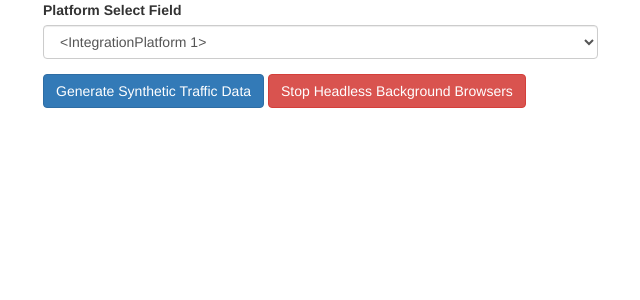
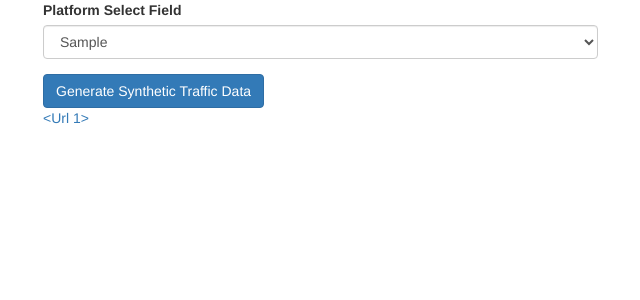
Before and after one commit to jonathanStrange0/demo_traffic, a Flask app: template app/templates/index.html in a window 1280 px wide. Shown: the top 300 px of the page, without its empty margins (27-667 px from the left). Run offline with Flask 2, Linux system fonts and the light colour scheme; tables that the repository leaves empty hold one stand-in row (values such as "Sample post"); the template is opened without the code that fills it: values that come from a table or form of the project are taken from there, most other values are stand-ins (such as "Sample title", 1, 10 or a date in 2020); some libraries are stand-ins or nearby versions.

Commit message:
added listing all associated urls funtionality

```diff
--- a/app/forms.py
+++ b/app/forms.py
@@ -5,16 +5,27 @@ from wtforms.validators import DataRequired
 from app import db
 from app.models import IntegrationPlatform, Url
 
+
 class RunTrafficForm(FlaskForm):
-    platform_select_field = QuerySelectField(query_factory=lambda: IntegrationPlatform.query.order_by('platform'))
+    platform_select_field = QuerySelectField(query_factory=lambda: IntegrationPlatform.query.order_by('platform'),
+                                             allow_blank=False,
+                                             get_label='platform',
+                                             validators=[DataRequired()])
     submit_button = SubmitField(label='Generate Synthetic Traffic Data')
-    kill_button = SubmitField(label='Stop Headless Background Browsers')
+    # kill_button = SubmitField(label='Stop Headless Background Browsers')
+
 
 class AddPlatformForm(FlaskForm):
-    platform_name = StringField(_name='Platform to Add',validators=[DataRequired()])
+    platform_name = StringField(_name='Platform to Add', validators=[DataRequired()])
     submit_button = SubmitField(label='Add New Platform')
 
+
 class AddPlatformUrlForm(FlaskForm):
-    platform_select_field = QuerySelectField(query_factory=lambda: IntegrationPlatform.query.order_by('platform'))
+    platform_select_field = QuerySelectField(query_factory=lambda: IntegrationPlatform.query.order_by('platform'),
+                                             allow_blank=False,
+                                             get_label='platform',
+                                             validators=[DataRequired()])
     url_field = StringField(_name='Add URL', validators=[DataRequired()])
+    num_headless = IntegerField("Number of headless browsers to open")
+    num_plain = IntegerField("Number of standard browser windows to open")
     submit_button = SubmitField(label='Save New URL To Platform')
--- a/app/models.py
+++ b/app/models.py
@@ -10,4 +10,6 @@ class IntegrationPlatform(db.Model):
 class Url(db.Model):
     id = db.Column(db.Integer, primary_key=True)
     address = db.Column(db.String(128), index=True, unique=True)
+    num_headless = db.Column(db.Integer)
+    num_windows = db.Column(db.Integer)
     platform_id = db.Column(db.Integer, db.ForeignKey('integration_platform.id'))
--- a/app/routes.py
+++ b/app/routes.py
@@ -1,7 +1,8 @@
-from app import app, nav
-from flask import render_template
+from app import app, nav, db
+from flask import render_template, request, redirect, url_for
 from flask_nav.elements import Navbar, View
 from app.forms import RunTrafficForm, AddPlatformUrlForm, AddPlatformForm
+from app.models import IntegrationPlatform, Url
 
 nav.register_element('demo_traffic', Navbar(
     View('Home', '.index'),
@@ -11,16 +12,43 @@ nav.register_element('demo_traffic', Navbar(
 ))
 
 
-@app.route('/')
-@app.route('/index')
+@app.route('/', methods=['GET', 'POST'])
+@app.route('/index', methods=['GET', 'POST'])
 def index():
     form = RunTrafficForm()
+    if request.method == "POST" and form.validate_on_submit():
+        platform = form.platform_select_field.data
+        urls = []
+        for url in platform.urls:
+            urls.append(url.address)
+        return render_template('index.html', form=form, urls=urls)
+
+
+
     return render_template('index.html', form=form)
 
-@app.route('/add_integration')
+@app.route('/add_integration', methods=['GET', 'POST'])
 def add_integration():
     platform_form = AddPlatformForm()
     url_form = AddPlatformUrlForm()
-
+    if request.method == 'POST' and platform_form.validate_on_submit():
+        platform_name = platform_form.platform_name.data
+        # print(platform_name)
+        if len(IntegrationPlatform.query.filter_by(platform=platform_name).all()) == 0:
+            new_platform = IntegrationPlatform(platform = platform_name)
+            db.session.add(new_platform)
+            db.session.commit()
+        return(redirect(url_for('add_integration')))
+    elif request.method == 'POST' and url_form.validate_on_submit():
+        url = url_form.url_field.data
+        num_headless = url_form.num_headless.data
+        num_windows = url_form.num_plain.data
+        platform = url_form.platform_select_field.data
+        if len(Url.query.filter_by(address=url).all()) == 0:
+            new_url = Url(address = url, num_headless=num_headless, num_windows=num_windows)
+            db.session.add(new_url)
+            platform.urls.append(new_url)
+            db.session.commit()
+        return (redirect(url_for('add_integration')))
 
     return render_template('add_integration.html', platform_form=platform_form, url_form = url_form)
--- a/app/templates/add_integration.html
+++ b/app/templates/add_integration.html
@@ -4,9 +4,12 @@
 {% block app_content %}
   <div class="row">
     <div class="col-md-6">
+        <h1>Add A New Platform Partner Here</h1>
         {{ wtf.quick_form(platform_form, form_type="row", button_map={'submit_button':'primary'}) }}
     </div>
     <div class="col-md-6">
+        <h1>Choose a Platform </h1>
+        <h1> Add URLs One At A Time </h1>
         {{ wtf.quick_form(url_form, form_type="row", button_map={'submit_button':'primary'}) }}
     </div>
   </div>
--- a/app/templates/index.html
+++ b/app/templates/index.html
@@ -8,11 +8,11 @@
     </div>
   </div>
 
-
-
-
-
-
+{%if urls%}
+    {%for url in urls%}
+        <a href={{url}}>{{url}}</a>
+    {% endfor %}
+{% endif%}
 
 
 {% endblock %}
```
Also changed, not shown: migrations/versions/439a0805fc3c_initial_migration.py (renamed from migrations/versions/8d35b7d2013d_initial_migration.py, +5 -3 lines), migrations/versions/5056cf879a3e_fixed_relationship_between_integration_.py (deleted, +0 -30 lines), migrations/versions/55e2c2f84cc8_.py (added, +30 -0 lines), app.db, 1 other file.
